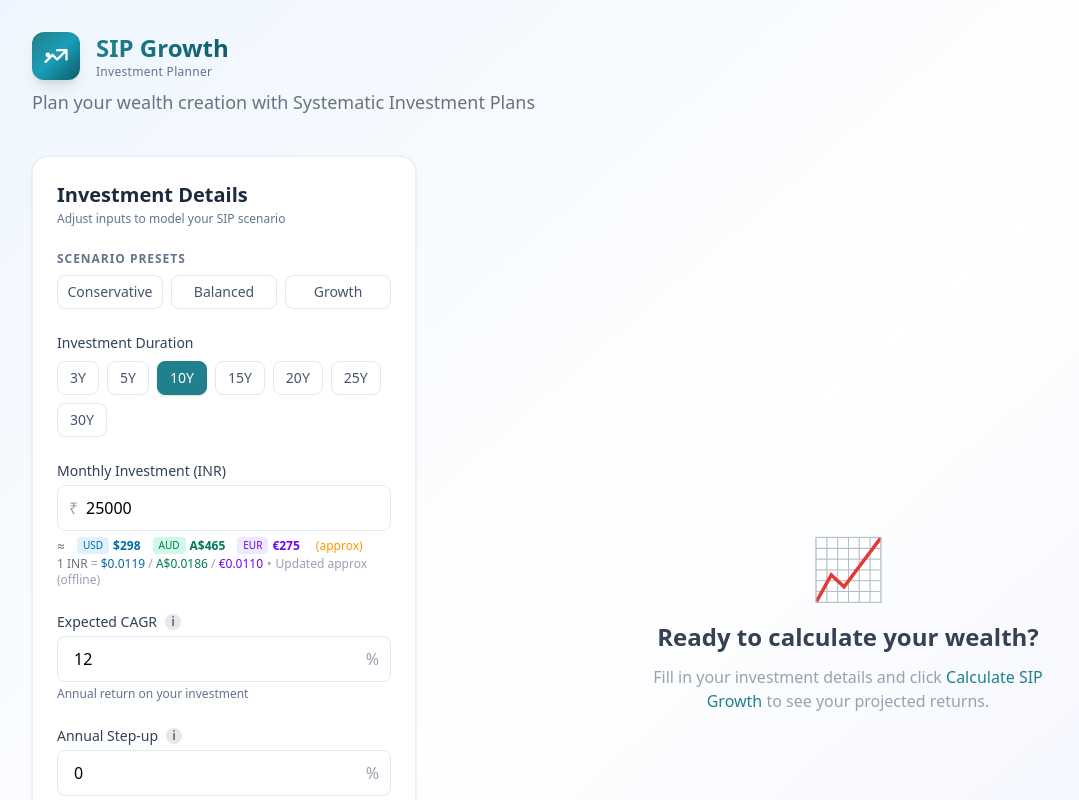
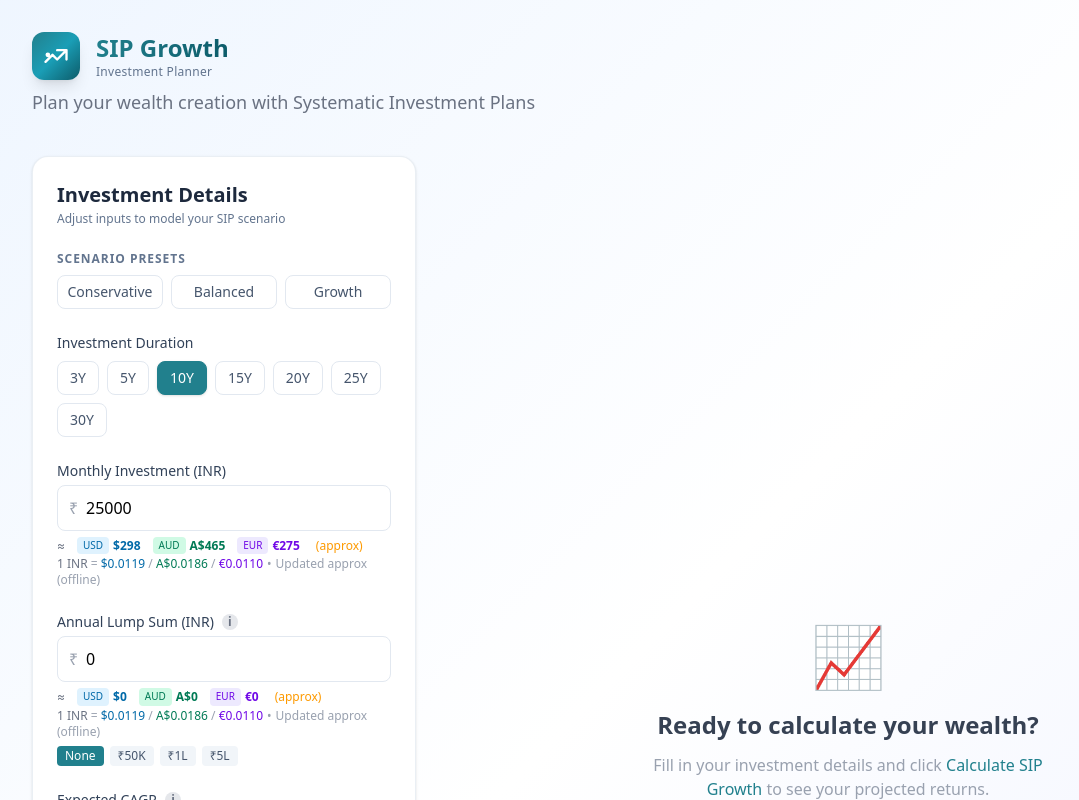
Before and after one commit to ravi-cheetiralaav/investment-planner, a Next.js app: page / in a window 1280 px wide. Shown: the top 800 px of the page, without its empty margins (0-1079 px from the left). Built offline with nearby package versions, Linux system fonts and the light colour scheme; no server answers.

Commit message:
Add annual lump sum field, fix year button double-selection, add EUR to FX rates

```diff
--- a/src/app/page.tsx
+++ b/src/app/page.tsx
@@ -34,6 +34,7 @@ export default function Home() {
             monthlyInvestment: Number(parsed.monthlyInvestment) || DEFAULT_INPUTS.monthlyInvestment,
             stepUp: Number(parsed.stepUp) ?? DEFAULT_INPUTS.stepUp,
             cagr: Number(parsed.cagr) || DEFAULT_INPUTS.cagr,
+            lumpsum: Number(parsed.lumpsum) ?? DEFAULT_INPUTS.lumpsum,
           };
         } catch (e) { console.warn('Failed to parse saved inputs:', e); }
       }
--- a/src/components/CalculatorForm.tsx
+++ b/src/components/CalculatorForm.tsx
@@ -113,6 +113,34 @@ export default function CalculatorForm({ inputs, onChange, onCalculate, onReset,
         <CurrencyHint amount={inputs.monthlyInvestment} fxRates={fxRates} loading={fxLoading} error={fxError} />
       </div>
 
+      {/* Annual Lump Sum */}
+      <div>
+        <div className="flex items-center gap-1 mb-1">
+          <label className="text-sm font-medium text-slate-700">Annual Lump Sum (INR)</label>
+          <InfoTooltip text="An additional one-time amount invested at the start of each year, on top of your monthly SIP. Set to 0 to skip." />
+        </div>
+        <div className="relative">
+          <span className="absolute left-3 top-1/2 -translate-y-1/2 text-gray-400 font-medium">₹</span>
+          <input
+            type="number"
+            value={inputs.lumpsum}
+            onChange={e => update('lumpsum', Number(e.target.value))}
+            min={0}
+            step={10000}
+            className="w-full pl-7 pr-4 py-2.5 border border-slate-200 rounded-lg bg-white focus:outline-none focus:ring-2 focus:ring-[#21808D]/50 focus:border-[#21808D]"
+          />
+        </div>
+        <CurrencyHint amount={inputs.lumpsum} fxRates={fxRates} loading={fxLoading} error={fxError} />
+        <div className="flex gap-1.5 mt-1.5 flex-wrap">
+          {[0, 50000, 100000, 500000].map(v => (
+            <button type="button" key={v} onClick={() => update('lumpsum', v)}
+              className={`px-2 py-0.5 rounded text-xs font-medium transition-all ${inputs.lumpsum === v ? 'bg-[#21808D] text-white' : 'bg-slate-100 text-slate-600 hover:bg-slate-200'}`}>
+              {v === 0 ? 'None' : v >= 100000 ? `₹${v/100000}L` : `₹${v/1000}K`}
+            </button>
+          ))}
+        </div>
+      </div>
+
       {/* CAGR */}
       <div>
         <div className="flex items-center gap-1 mb-1">
--- a/src/components/SummaryCards.tsx
+++ b/src/components/SummaryCards.tsx
@@ -68,6 +68,15 @@ export default function SummaryCards({ results, inputs, fxRates }: Props) {
             accent="bg-gradient-to-br from-slate-100 to-white border-slate-300"
             labelTone="text-slate-600"
           />
+          {inputs.lumpsum > 0 && (
+            <Card
+              label="Annual Lump Sum"
+              value={formatINRCompact(inputs.lumpsum)}
+              sub={`≈ ${formatCurrency(inputs.lumpsum * fxRates.USD, 'USD')} · ${formatCurrency(inputs.lumpsum * fxRates.AUD, 'AUD')} · ${formatCurrency(inputs.lumpsum * fxRates.EUR, 'EUR')}`}
+              accent="bg-gradient-to-br from-indigo-100 to-blue-50 border-indigo-300"
+              labelTone="text-indigo-700"
+            />
+          )}
           {inputs.stepUp > 0 && (
             <Card
               label={`Final Year SIP (Year ${inputs.years})`}
--- a/src/lib/calculations.ts
+++ b/src/lib/calculations.ts
@@ -1,7 +1,7 @@
 import { SIPInputs, SIPResults, YearlyData, MonthlyData, SWPInputs, SWPResults, SWPYearlyData } from './types';
 
 export function calculateSIP(inputs: SIPInputs): SIPResults {
-  const { years, inflation, monthlyInvestment, stepUp, cagr } = inputs;
+  const { years, inflation, monthlyInvestment, stepUp, cagr, lumpsum } = inputs;
   // Convert annual CAGR to equivalent monthly rate: (1 + annual_rate)^(1/12) - 1
   const monthlyRate = Math.pow(1 + cagr / 100, 1 / 12) - 1;
 
@@ -15,6 +15,11 @@ export function calculateSIP(inputs: SIPInputs): SIPResults {
   for (let year = 1; year <= years; year++) {
     if (year > 1) {
       currentMonthlySIP = currentMonthlySIP * (1 + stepUp / 100);
+    }
+    // Invest annual lump sum at start of each year
+    if (lumpsum > 0) {
+      totalInvested += lumpsum;
+      portfolioValue += lumpsum;
     }
     const annualInvested = currentMonthlySIP * 12;
 
--- a/src/lib/queryParams.ts
+++ b/src/lib/queryParams.ts
@@ -7,6 +7,7 @@ export function encodeParams(inputs: SIPInputs): string {
     m: String(inputs.monthlyInvestment),
     s: String(inputs.stepUp),
     c: String(inputs.cagr),
+    l: String(inputs.lumpsum ?? 0),
   });
   return params.toString();
 }
@@ -25,5 +26,6 @@ export function decodeParams(search: string): SIPInputs {
     monthlyInvestment: Math.round(get('m', DEFAULT_INPUTS.monthlyInvestment)) || DEFAULT_INPUTS.monthlyInvestment,
     stepUp: get('s', DEFAULT_INPUTS.stepUp),
     cagr: get('c', DEFAULT_INPUTS.cagr) || DEFAULT_INPUTS.cagr,
+    lumpsum: Math.round(get('l', DEFAULT_INPUTS.lumpsum)),
   };
 }
--- a/src/lib/types.ts
+++ b/src/lib/types.ts
@@ -4,6 +4,7 @@ export interface SIPInputs {
   monthlyInvestment: number;
   stepUp: number;
   cagr: number;
+  lumpsum: number; // annual lump sum invested at start of each year (₹)
 }
 
 export interface YearlyData {
@@ -53,6 +54,7 @@ export const DEFAULT_INPUTS: SIPInputs = {
   monthlyInvestment: 25000,
   stepUp: 0,
   cagr: 12,
+  lumpsum: 0,
 };
 
 export const ALLOWED_YEARS = [3, 5, 10, 15, 20, 25, 30];
```
